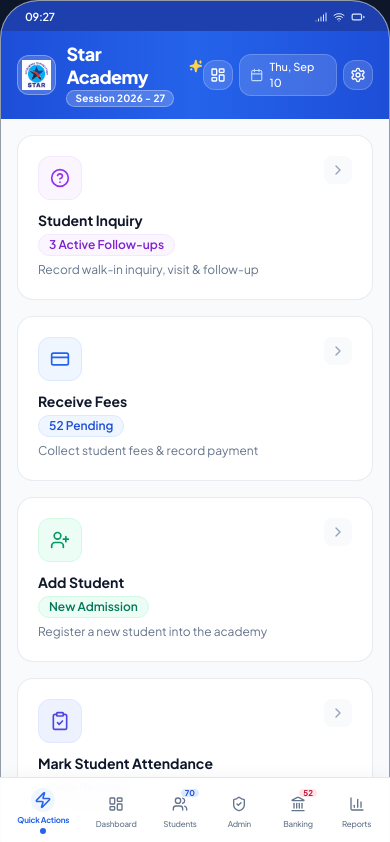
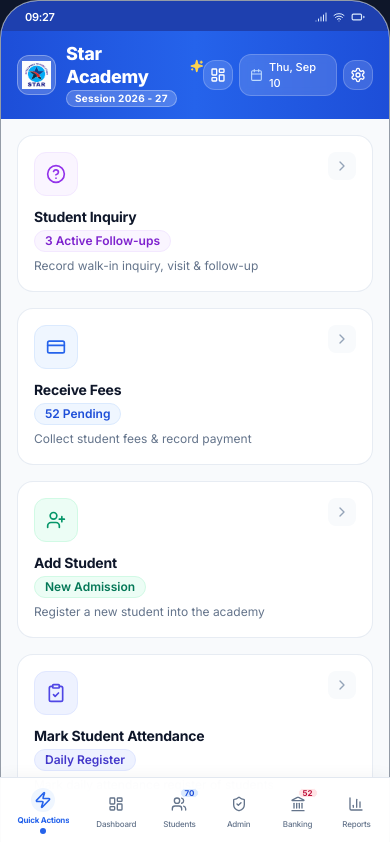
Before and after one commit to ahmadok12/Star-Academy-App, a React (Vite) app: page / in a window 390 px wide. Shown: the top 842 px of the page. Built offline with nearby package versions, Linux system fonts and the light colour scheme.

Commit message:
fix: switch to Inter font and correct mobile view typography and layout

```diff
--- a/index.html
+++ b/index.html
@@ -8,14 +8,17 @@
     <meta name="apple-mobile-web-app-status-bar-style" content="black-translucent" />
     <meta name="theme-color" content="#2563eb" />
     <title>Star Academy - Operations & Student Management</title>
-    <!-- Google Fonts: Plus Jakarta Sans -->
+    <!-- Google Fonts: Inter -->
     <link rel="preconnect" href="https://fonts.googleapis.com">
     <link rel="preconnect" href="https://fonts.gstatic.com" crossorigin>
-    <link href="https://fonts.googleapis.com/css2?family=Plus+Jakarta+Sans:wght@400;500;600;700;800&display=swap" rel="stylesheet">
+    <link href="https://fonts.googleapis.com/css2?family=Inter:wght@300;400;500;600;700;800&display=swap" rel="stylesheet">
     <style>
       body {
-        font-family: 'Plus Jakarta Sans', system-ui, -apple-system, BlinkMacSystemFont, sans-serif;
+        font-family: 'Inter', -apple-system, BlinkMacSystemFont, 'Segoe UI', Roboto, Helvetica, Arial, sans-serif;
         -webkit-tap-highlight-color: transparent;
+        -webkit-font-smoothing: antialiased;
+        -moz-osx-font-smoothing: grayscale;
+        text-rendering: optimizeLegibility;
       }
     </style>
   </head>
--- a/src/components/MobileFrame.jsx
+++ b/src/components/MobileFrame.jsx
@@ -42,7 +42,7 @@ export default function MobileFrame({
 
       {/* Main Container */}
       <div
-        className={`w-full transition-all duration-300 ${
+        className={`w-full transition-all duration-300 mobile-phone-frame ${
           isFrameMode
             ? 'max-w-[420px] rounded-[38px] shadow-2xl ring-12 ring-slate-800/90 border border-slate-700/50 overflow-hidden bg-slate-50 relative'
             : 'max-w-md w-full bg-slate-50 min-h-screen relative shadow-lg'
--- a/src/index.css
+++ b/src/index.css
@@ -5,6 +5,10 @@
 @layer base {
   body {
     @apply antialiased select-none;
+    font-family: 'Inter', -apple-system, BlinkMacSystemFont, 'Segoe UI', Roboto, 'Helvetica Neue', Arial, sans-serif;
+    -webkit-font-smoothing: antialiased;
+    -moz-osx-font-smoothing: grayscale;
+    text-rendering: optimizeLegibility;
   }
 }
 
@@ -87,3 +91,27 @@
     line-height: 2.5rem !important;
   }
 }
+
+/* ==========================================================================
+   Mobile View & Mobile Phone Frame Typography & Layout Corrections
+   ========================================================================== */
+.mobile-phone-frame {
+  font-family: 'Inter', -apple-system, BlinkMacSystemFont, 'Segoe UI', Roboto, 'Helvetica Neue', Arial, sans-serif !important;
+}
+
+/* When viewing inside Mobile Frame on desktop, prevent lg:grid-cols-3 from squeezing cards into 100px columns */
+.mobile-phone-frame .lg\:grid-cols-3,
+.mobile-phone-frame .sm\:grid-cols-2 {
+  grid-template-columns: repeat(1, minmax(0, 1fr)) !important;
+}
+
+.mobile-phone-frame .group.min-h-\[145px\] {
+  min-height: auto !important;
+  padding: 1rem !important;
+}
+
+.mobile-phone-frame h1,
+.mobile-phone-frame h2,
+.mobile-phone-frame h3 {
+  letter-spacing: -0.015em;
+}
--- a/tailwind.config.js
+++ b/tailwind.config.js
@@ -27,7 +27,7 @@ export default {
         }
       },
       fontFamily: {
-        sans: ["'Plus Jakarta Sans'", 'Inter', 'system-ui', '-apple-system', 'BlinkMacSystemFont', 'Segoe UI', 'Roboto', 'sans-serif'],
+        sans: ["'Inter'", '-apple-system', 'BlinkMacSystemFont', "'Segoe UI'", 'Roboto', "'Helvetica Neue'", 'Arial', 'sans-serif'],
       },
       boxShadow: {
         'mobile': '0 20px 40px -15px rgba(15, 23, 42, 0.12), 0 0 0 1px rgba(226, 232, 240, 0.8)',
```
